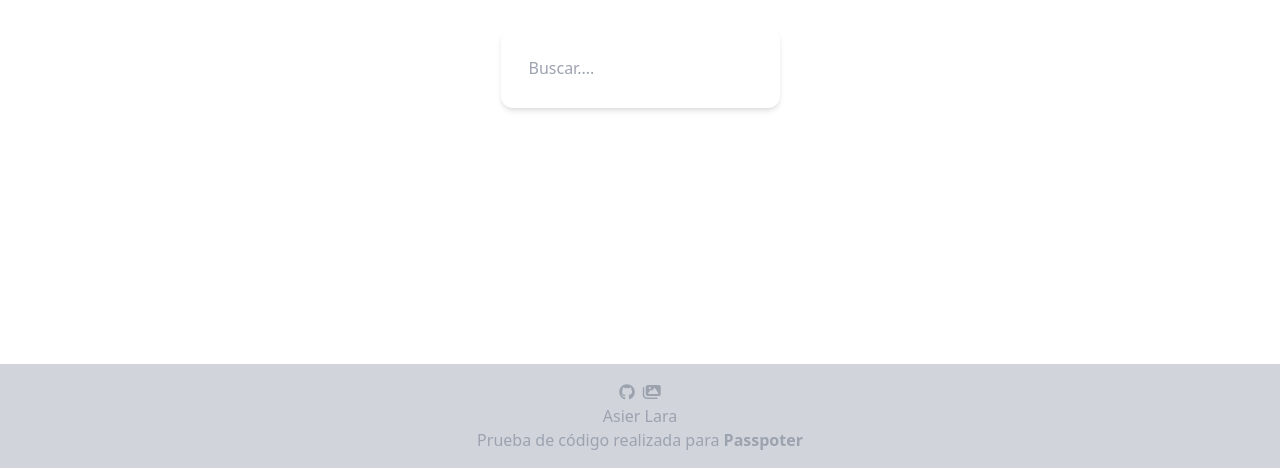
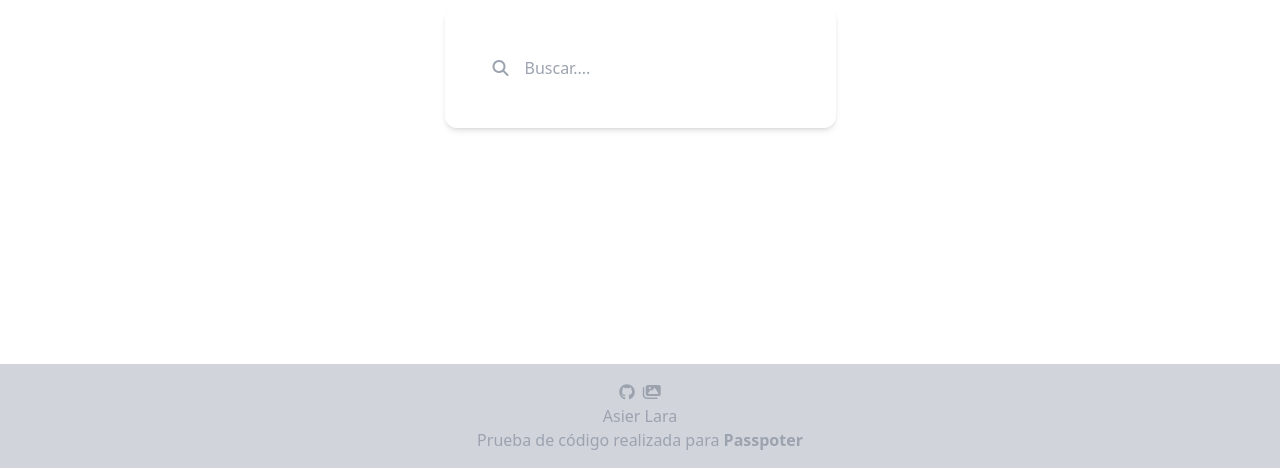
Before and after one commit to ElHombreSinNombre/vue-apirest, a Vue app: page / in a window 1280 px wide. Shown: the part 332-800 px from the top of the page. Built offline with nearby package versions, Linux system fonts and the light colour scheme.

Commit message:
Agregado TS

```diff
--- a/src/App.vue
+++ b/src/App.vue
@@ -1,20 +1,21 @@
 <template>
   <!-- Clases de Tailwind. Un poco obtusas al principio-->
   <div class="h-screen flex items-center justify-center">
-    <search> </search>
+    <search empty="No hay resultados"> </search>
   </div>
     <copyright class="fixed inset-x-0 bottom-0" business="Passpoter" url="https://passporterapp.com/es"></copyright>
 </template>
 
-<script>
+<script lang="ts">
+import { defineComponent } from 'vue';
 import search from "./components/search.vue";
 import copyright from "./components/footer.vue";
 
-export default {
-  name: "App",
+export default defineComponent({
+  name: 'App',
   components: {
     search,
     copyright,
-  },
-};
+  }
+});
 </script>
--- a/src/components/footer.vue
+++ b/src/components/footer.vue
@@ -1,5 +1,5 @@
 <template>
-  <div class="p-4 bg-gray-300 text-gray-400 text-center hover:text-black">
+  <div class="p-4 bg-gray-300 text-center text-gray-400 hover:text-black">
     <a
       href="https://github.com/ElHombreSinNombre"
       target="_blank"
@@ -23,9 +23,9 @@
   </div>
 </template>
 
-<script>
+<script lang="ts">
 export default {
   name: "footerComponent",
-  props: ["business", "url"],
+  props: {"business": String, "url": String},
 };
 </script>
--- a/src/components/search.vue
+++ b/src/components/search.vue
@@ -1,61 +1,74 @@
 <template>
   <div class="h-screen flex items-center justify-center">
-    <!-- Card -->
-    <div class="w-max rounded-xl shadow-md p-5 bg-white hover:shadow-lg text-justify">
-      <input
-        type="text"
-        class="py-2 pl-2 w-full"
-        placeholder="Buscar...."
-        v-on:keypress="isLetterOrNumber($event)"
-        v-model="searchInput"
-      />
+    <div class=" w-max rounded-xl shadow-md p-5 bg-white hover:shadow-lgtext-justify">
+      <div class="md:flex">
+        <div class="w-full p-3">
+          <div class="relative">
+            <i class="absolute fa fa-search text-gray-400 top-5 left-4"></i>
+            <input
+              placeholder="Buscar...."
+              v-on:keypress="isLetterOrNumber($event)"
+              v-model="searchInput"
+              type="text"
+              class="bg-white h-14 w-full px-12 rounded-lg cursor-pointer"
+            />
+            <span class="absolute top-4 right-5 border-l pl-4"></span>
+          </div>
+        </div>
+      </div>
       <!-- Verificamos que el array no está vacio e iteramos -->
       <div v-if="countries && countries.length">
         <ul v-for="(countries, item) in countries" :key="item.id">
-          <li>
+          <li
+            class="text-gray-400 hover:text-black cursor-pointer"
+            @click="openGoogleMap(countries.lat, countries.lon)"
+          >
             <i class="fa-solid fa-circle-right"></i>
             {{ countries.display_name }}
           </li>
         </ul>
       </div>
       <!-- Texto en caso de que la búsqueda no devuelva nada -->
-      <strong
-        v-if="searchInput.length > 0 && countries.length == 0"
-        class="text-red-600 "
-        >No hay resultados</strong
-      >
+      <div v-if="countries.length == 0 && searchInput.length >= 3 && loading == false" class="bg-red-100 border border-red-400 text-red-700 px-4 py-3 rounded relative">
+        <span>{{ empty }}</span>
+      </div>
+      <!-- Icono de carga -->
+      <div v-if="searchInput.length >= 3 && loading == true"  class="flex justify-center items-center ">
+        <i class="fa-2x fas fa-spinner fa-spin"></i>
+      </div>
     </div>
   </div>
 </template>
 
-<script>
+<script lang="ts">
 import axios from "axios";
 
 export default {
   name: "searchComponent",
+  props: { empty: String },
   data() {
     return {
       searchInput: "",
       countries: [],
-      awaitingSearch: false,
+      loading: false,
     };
   },
   //Watcher par aplicar cambios y hacer búsqueda sin necesidad de llamar a eventos
   watch: {
-    searchInput: function (v) {
+    searchInput: function (v: String) {
       this.searchInput = v.toLowerCase().trim();
       if (this.searchInput.length == 0) {
         this.countries = [];
       }
       if (this.searchInput.length >= 3) {
-        if (!this.awaitingSearch) {
+        if (!this.loading) {
           setTimeout(() => {
             ///En caso de que hayan pasado 300ms, llamamos a la función de búsqueda
             this.api();
-            this.awaitingSearch = false;
+            this.loading = false;
           }, 300);
         }
-        this.awaitingSearch = true;
+        this.loading = true;
       }
     },
   },
@@ -67,10 +80,10 @@ export default {
             this.searchInput +
             "&format=jsonv2"
         )
-        .then((response) => {
+        .then((response: any) => {
           //Ordenamos por nombre y asignacmos a variable
-          response.data = response.data.sort(
-            (a, b) => a.display_name - b.display_name
+          response.data = response.data.sort((a: any, b: any) =>
+            a.display_name < b.display_name ? -1 : 1
           );
           this.countries = response.data;
         })
@@ -79,11 +92,18 @@ export default {
         });
     },
     //Función de verificación de letra o número
-    isLetterOrNumber(e) {
+    isLetterOrNumber(e: any) {
       let char = String.fromCharCode(e.keyCode);
       if (/^[a-zA-Z0-9]+$/.test(char)) return true;
       else e.preventDefault();
     },
+    //Función para buscar en maps la localización
+    openGoogleMap(lat: String, lon: String) {
+      window.open(
+        "https://www.google.com/maps/search/?api=1&query=" + lat + "," + lon,
+        "_blank"
+      );
+    },
   },
 };
 </script>
--- a/src/main.js
+++ b/src/main.ts
@@ -1,9 +1,7 @@
 import { createApp } from 'vue'
 import App from './App.vue'
 import '../src/assets/styles.scss'
-
-import FontAwesomeIcon from '@fortawesome/fontawesome-free/css/all.css'
+import '../node_modules/@fortawesome/fontawesome-free/css/all.css'
 
 const app = createApp(App);
-app.component("font-awesome-icon", FontAwesomeIcon);
 app.mount("#app");
--- /dev/null
+++ b/src/shims-vue.d.ts
@@ -0,0 +1,6 @@
+/* eslint-disable */
+declare module '*.vue' {
+  import type { DefineComponent } from 'vue'
+  const component: DefineComponent<{}, {}, any>
+  export default component
+}
```
Also changed, not shown: package.json (+9 -3 lines), tsconfig.json (added, +41 -0 lines), 1 other file (tests, documents, lock files or other folders).
